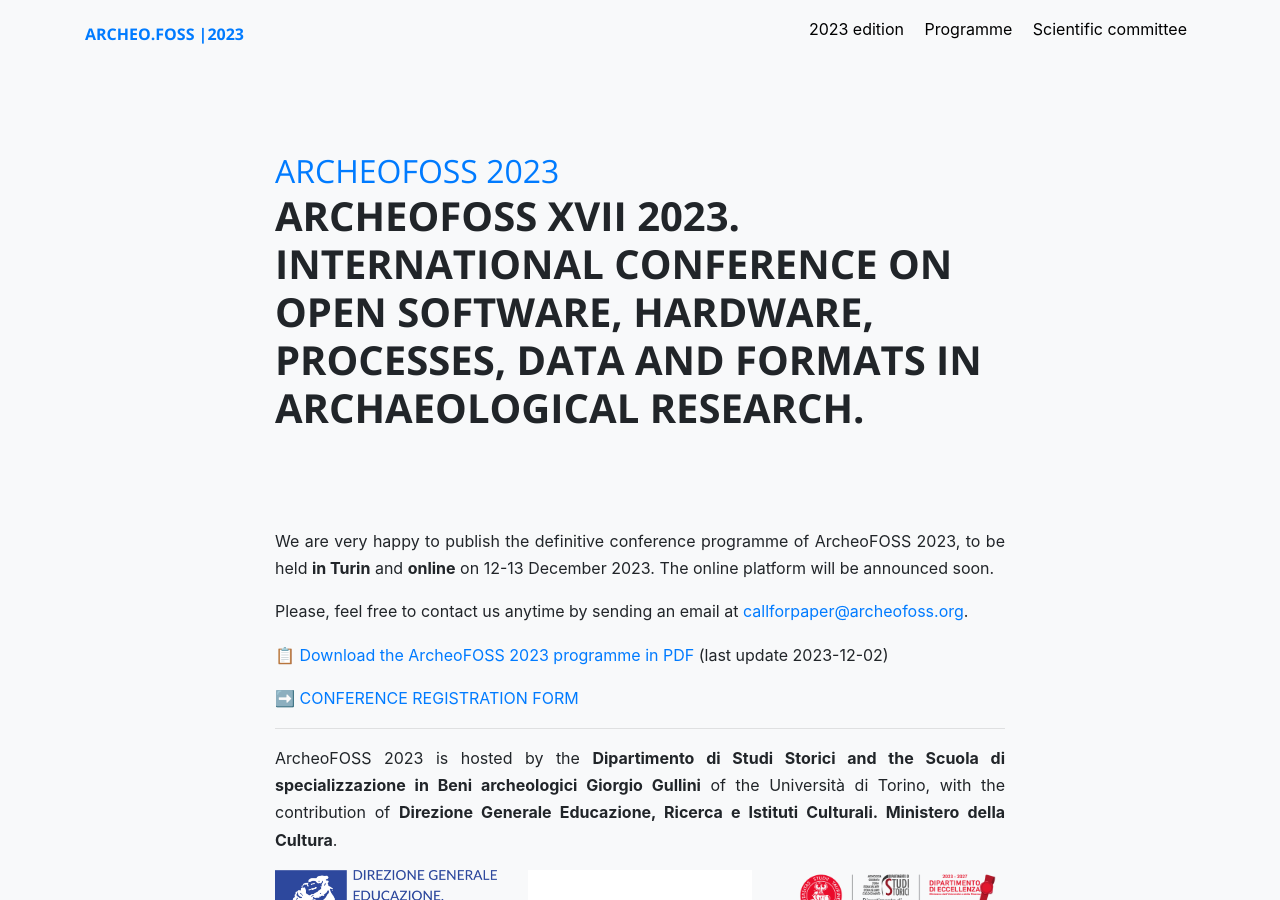
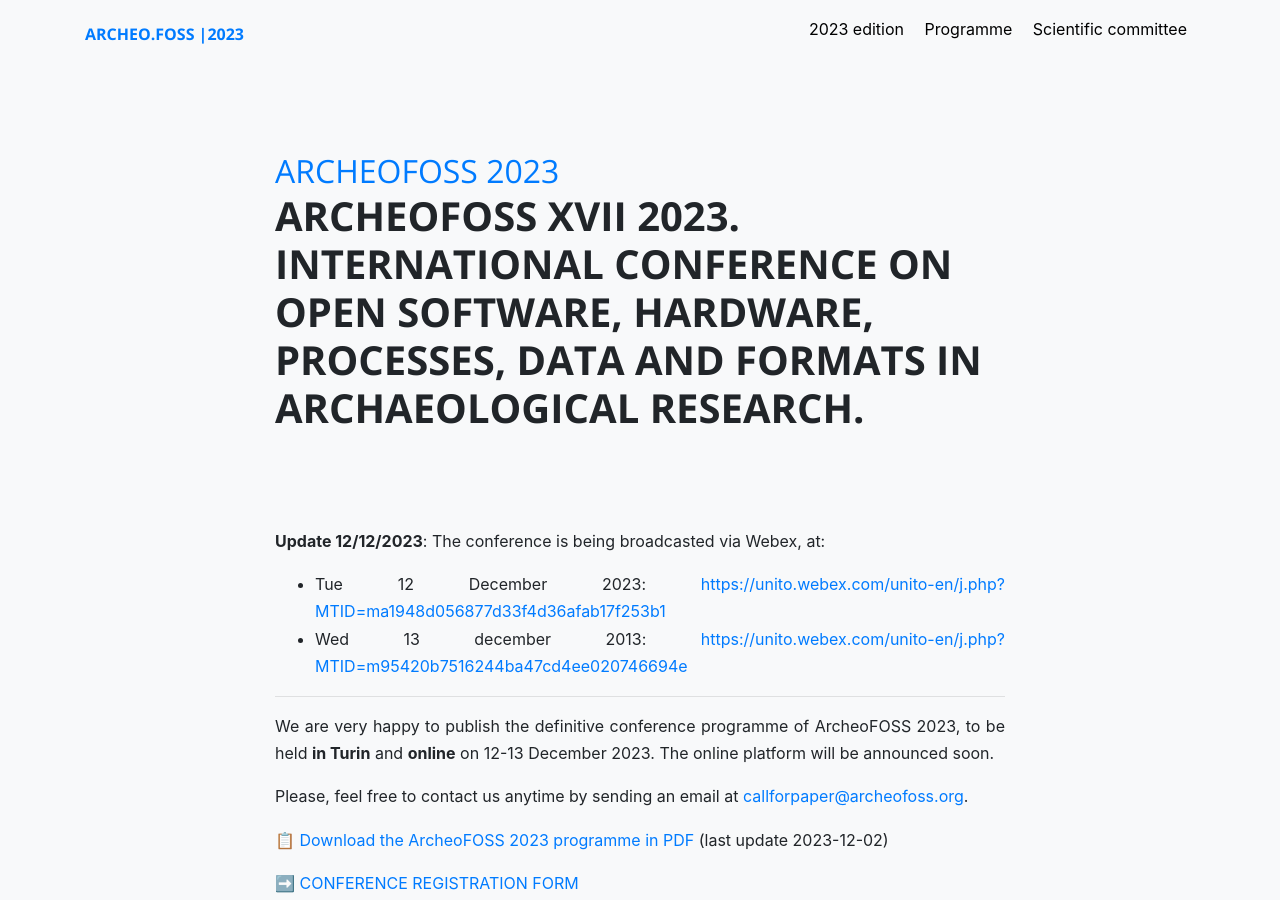
Before and after one commit to archeofoss/archeofoss, a Jekyll site: the page built from 2023/programme.md, in a window 1280 px wide and 900 px high. Built offline with Jekyll 4.4.1, drawn with Linux system fonts in a browser that asks for light colours; nearby versions of some CDN libraries.

Commit message:
Added streaming links

```diff
--- a/2023/programme.md
+++ b/2023/programme.md
@@ -4,6 +4,12 @@
 layout: article-slim
 ---
 
+
+**Update 12/12/2023**: The conference is being broadcasted via Webex, at:
+- Tue 12 December 2023: [https://unito.webex.com/unito-en/j.php?MTID=ma1948d056877d33f4d36afab17f253b1](https://unito.webex.com/unito-en/j.php?MTID=ma1948d056877d33f4d36afab17f253b1)
+- Wed 13 december 2013: [https://unito.webex.com/unito-en/j.php?MTID=m95420b7516244ba47cd4ee020746694e](https://unito.webex.com/unito-en/j.php?MTID=m95420b7516244ba47cd4ee020746694e)
+
+---
 
 We are very happy to publish the definitive conference programme of ArcheoFOSS 2023, to be held **in Turin** and **online** on 12-13 December 2023. The online platform will be announced soon.
 
```
